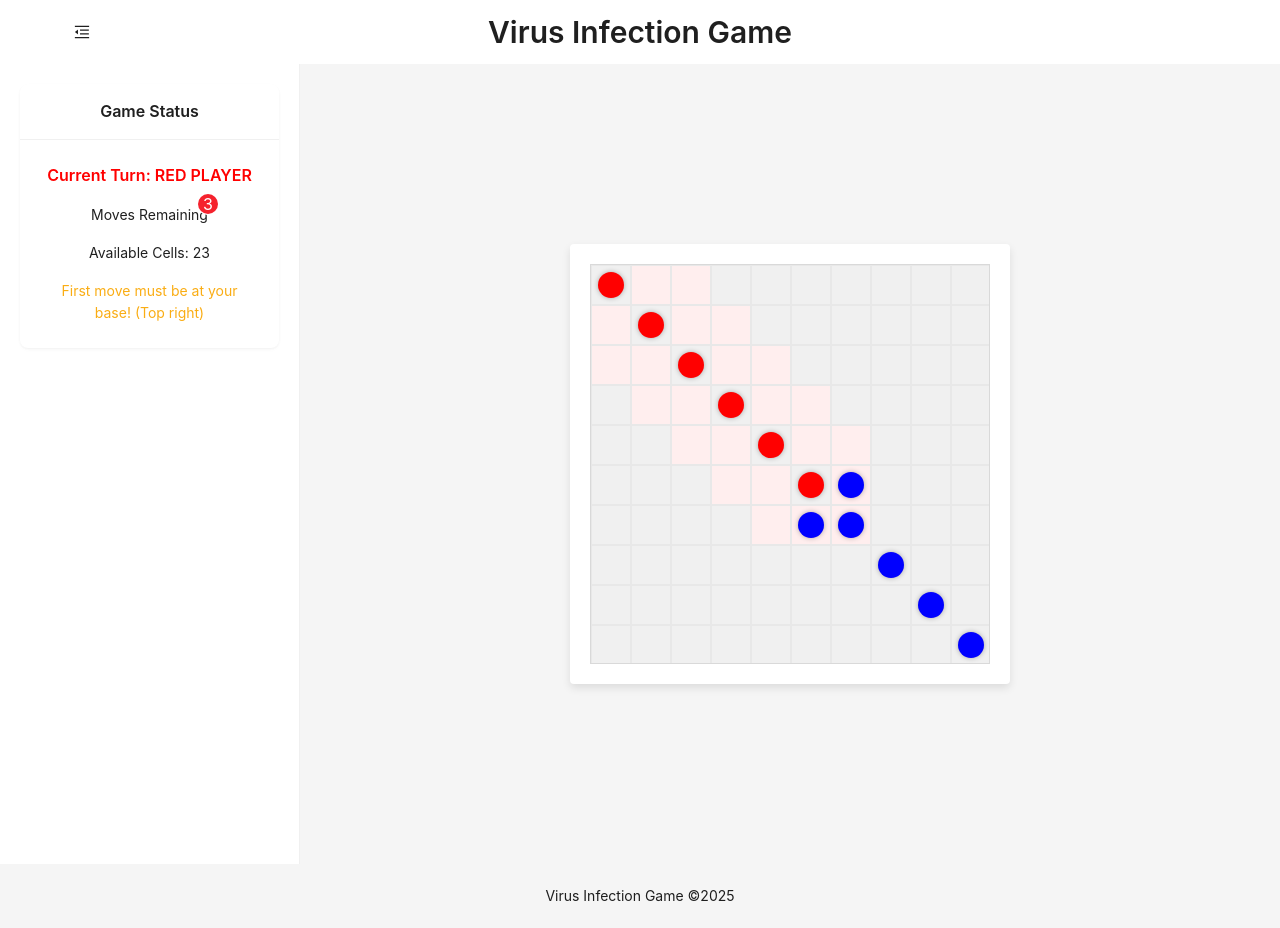
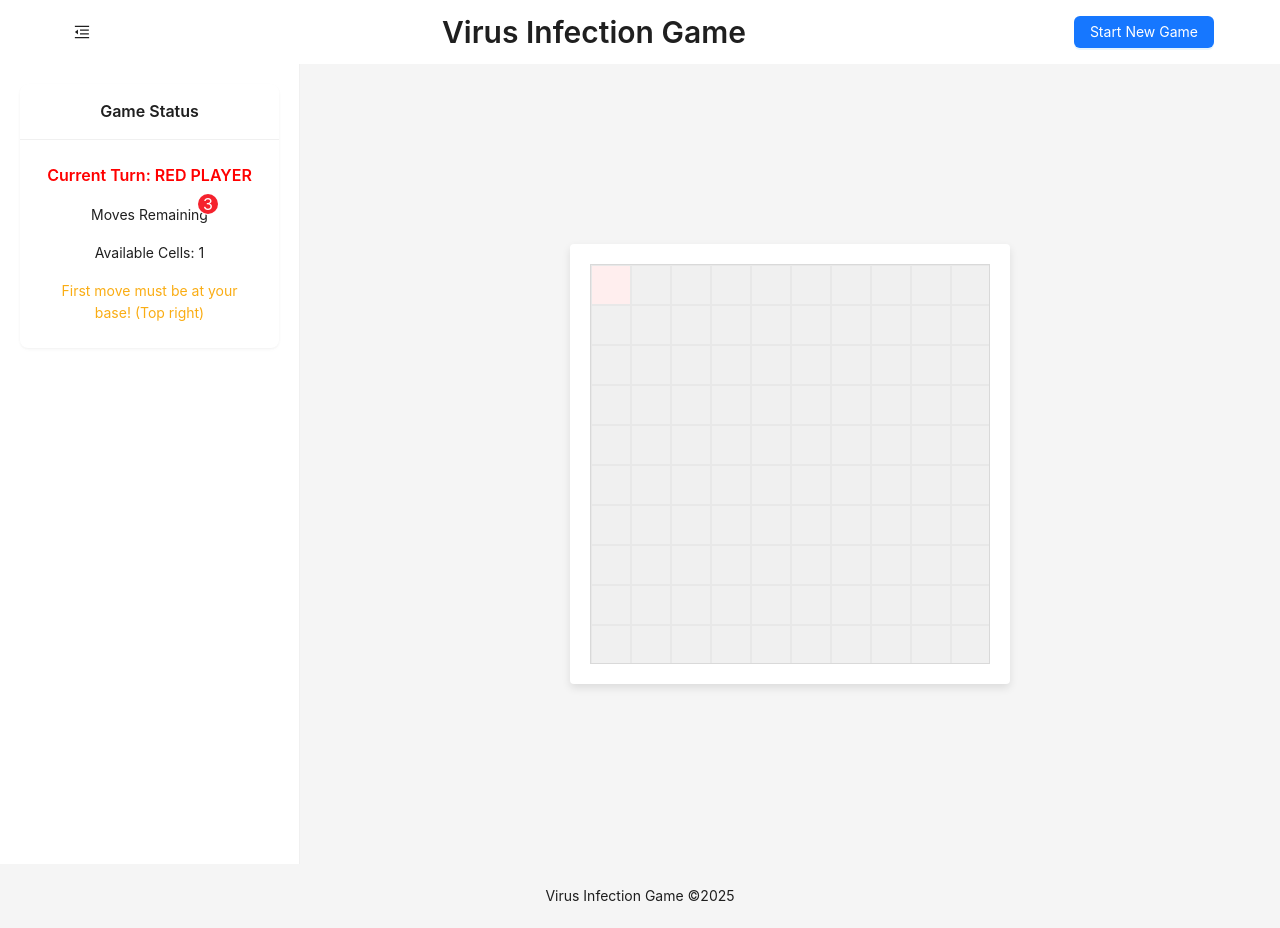
Before and after one commit to nik-lubavin/Infection_game, a React (Create React App) app: page / in a window 1280 px wide. Built offline with nearby package versions, Linux system fonts and the light colour scheme.

Commit message:
start new game button added

```diff
--- a/src/hooks/useVirusGame.ts
+++ b/src/hooks/useVirusGame.ts
@@ -2,7 +2,7 @@ import { useEffect } from "react";
 import { ICell } from "../classes/Cell";
 import { useAppDispatch, useAppSelector } from "../store/hooks";
 import {
-  initializeGame,
+  initializeNewGame,
   addVirusCell,
   addCellToColony,
   switchPlayer,
@@ -15,11 +15,11 @@ import { getCellType } from "../state/helpers/cellsGetters";
 export function useVirusGame() {
   const dispatch = useAppDispatch();
   const gameState = useAppSelector((state) => state.game);
-  const { board, currentPlayer, movesLeft } = gameState;
+  const { board, gamePhase, movesLeft } = gameState;
 
   // Initialize game on mount
   useEffect(() => {
-    dispatch(initializeGame());
+    dispatch(initializeNewGame());
   }, [dispatch]);
 
   const handleCellClick = (cell: ICell) => {
@@ -46,7 +46,7 @@ export function useVirusGame() {
 
   return {
     board,
-    currentPlayer,
+    gamePhase,
     movesLeft,
     onCellClick: handleCellClick,
   };
--- a/src/interfaces/Board.ts
+++ b/src/interfaces/Board.ts
@@ -1,5 +1,6 @@
 import { Board } from "../classes/Board";
 import { ICell } from "../classes/Cell";
+import { GamePhase } from "../state/gameState";
 
 export enum PlayerType {
   RED = "red",
@@ -7,7 +8,7 @@ export enum PlayerType {
 }
 
 export interface GameState {
-  currentPlayer: PlayerType;
+  gamePhase: GamePhase;
   movesLeft: number;
   board: Board;
   availableCells: ICell[];
--- a/src/pages/HomePage.tsx
+++ b/src/pages/HomePage.tsx
@@ -6,16 +6,25 @@ import Sidebar from "../components/Sidebar";
 import { GRID_SIZE, CELL_SIZE } from "../constants/board";
 import { useVirusGame } from "../hooks/useVirusGame";
 import { useGameContext } from "../contexts/GameContext";
-import { useAppSelector } from "../store/hooks";
+import { useAppSelector, useAppDispatch } from "../store/hooks";
+import { PlayerType } from "../interfaces/Board";
+import { initializeNewGame, clearLoser } from "../store/gameSlice";
 
 const { Header, Content, Footer } = Layout;
 const { Title } = Typography;
 
 const HomePage: React.FC = () => {
   const { sidebarCollapsed, setSidebarCollapsed } = useGameContext();
+  const dispatch = useAppDispatch();
 
-  const { board, currentPlayer, movesLeft, onCellClick } = useVirusGame();
+  const { board, gamePhase, movesLeft, onCellClick } = useVirusGame();
   const { availableCellCodes, loser } = useAppSelector((state) => state.game);
+
+  // Convert GamePhase to PlayerType for components
+  const currentPlayerType: PlayerType =
+    gamePhase === PlayerType.RED || gamePhase === PlayerType.BLUE
+      ? gamePhase
+      : PlayerType.RED; // Default to RED if game not started or over
 
   // Calculate exact dimensions based on cell size and grid size
   const gridWidth = CELL_SIZE * GRID_SIZE;
@@ -51,11 +60,17 @@ const HomePage: React.FC = () => {
         <Title level={2} style={{ margin: 0 }}>
           Virus Infection Game
         </Title>
-        <div style={{ width: 64 }}></div>
+        <Button
+          type="primary"
+          onClick={() => dispatch(initializeNewGame())}
+          style={{ marginRight: 16 }}
+        >
+          Start New Game
+        </Button>
       </Header>
       <Layout style={{ display: "flex", flexDirection: "row", flexGrow: 1 }}>
         <Sidebar
-          currentPlayer={currentPlayer}
+          currentPlayer={currentPlayerType}
           movesLeft={movesLeft}
           availableCellCodes={availableCellCodes}
           collapsed={sidebarCollapsed}
@@ -86,7 +101,7 @@ const HomePage: React.FC = () => {
           >
             <BoardComponent
               size={GRID_SIZE}
-              currentTurn={currentPlayer}
+              currentTurn={currentPlayerType}
               onCellClick={onCellClick}
               board={board}
             />
@@ -100,8 +115,9 @@ const HomePage: React.FC = () => {
         open={loser !== null}
         title="Game Over"
         footer={null}
-        closable={false}
-        maskClosable={false}
+        closable={true}
+        maskClosable={true}
+        onCancel={() => dispatch(clearLoser())}
       >
         <Typography.Text style={{ fontSize: "18px" }}>
           Player {loser?.toUpperCase()} lost
--- a/src/state/actions/actionAddCellToColony.ts
+++ b/src/state/actions/actionAddCellToColony.ts
@@ -18,11 +18,11 @@ export function actionAddCellToColony(
     state
   );
   const adjacentEnemyColonies =
-    state.currentPlayer === PlayerType.RED
+    state.gamePhase === PlayerType.RED
       ? adjacentBlueColonies
       : adjacentRedColonies;
   const adjacentFriendlyColonies =
-    state.currentPlayer === PlayerType.RED
+    state.gamePhase === PlayerType.RED
       ? adjacentRedColonies
       : adjacentBlueColonies;
 
@@ -30,17 +30,17 @@ export function actionAddCellToColony(
   let newState: GameState = {
     ...state,
     blueVirusCellCodes:
-      state.currentPlayer === PlayerType.RED
+      state.gamePhase === PlayerType.RED
         ? state.blueVirusCellCodes.filter((code: string) => code !== cellCode)
         : state.blueVirusCellCodes,
     redVirusCellCodes:
-      state.currentPlayer === PlayerType.BLUE
+      state.gamePhase === PlayerType.BLUE
         ? state.redVirusCellCodes.filter((code: string) => code !== cellCode)
         : state.redVirusCellCodes,
   };
 
   const enemyVirusCellCodes =
-    state.currentPlayer === PlayerType.RED
+    state.gamePhase === PlayerType.RED
       ? newState.blueVirusCellCodes
       : newState.redVirusCellCodes;
 
@@ -66,17 +66,17 @@ export function actionAddCellToColony(
     const newColonySet = new ColonySet(
       new Set([cellCode]),
       true,
-      state.currentPlayer
+      state.gamePhase as PlayerType
     );
 
     newState = {
       ...newState,
       redColonySets:
-        state.currentPlayer === PlayerType.RED
+        state.gamePhase === PlayerType.RED
           ? [...newState.redColonySets, newColonySet]
           : newState.redColonySets,
       blueColonySets:
-        state.currentPlayer === PlayerType.BLUE
+        state.gamePhase === PlayerType.BLUE
           ? [...newState.blueColonySets, newColonySet]
           : newState.blueColonySets,
     };
--- a/src/state/actions/actionAddVirusCell.ts
+++ b/src/state/actions/actionAddVirusCell.ts
@@ -13,11 +13,11 @@ export function actionAddVirusCell(
   let newState: GameState = {
     ...state,
     redVirusCellCodes:
-      state.currentPlayer === PlayerType.RED
+      state.gamePhase === PlayerType.RED
         ? [...state.redVirusCellCodes, cellCode]
         : state.redVirusCellCodes,
     blueVirusCellCodes:
-      state.currentPlayer === PlayerType.BLUE
+      state.gamePhase === PlayerType.BLUE
         ? [...state.blueVirusCellCodes, cellCode]
         : state.blueVirusCellCodes,
   };
@@ -28,7 +28,7 @@ export function actionAddVirusCell(
     state
   );
   const adjacentFriendlyColonies =
-    state.currentPlayer === PlayerType.RED
+    state.gamePhase === PlayerType.RED
       ? adjacentRedColonies
       : adjacentBlueColonies;
   const inactive = adjacentFriendlyColonies.filter((colon) => !colon.activated);
--- a/src/state/helpers/cellsGetters.ts
+++ b/src/state/helpers/cellsGetters.ts
@@ -1,4 +1,5 @@
 import { ColonySet } from "../../classes/ColonySet";
+import { GRID_SIZE } from "../../constants/board";
 import { CellType } from "../../enums/CellType";
 import { PlayerType } from "../../interfaces/Board";
 import { GameState } from "../gameState";
@@ -6,22 +7,32 @@ import { getAdjacentCellCodes } from "./getAdjacentCellCodes";
 
 export function calculateAvailableCellCodes(state: GameState): string[] {
   const virusContainer =
-    state.currentPlayer === PlayerType.RED
+    state.gamePhase === PlayerType.RED
       ? state.redVirusCellCodes
       : state.blueVirusCellCodes;
 
   const colonyContainer =
-    state.currentPlayer === PlayerType.RED
+    state.gamePhase === PlayerType.RED
       ? state.redColonySets
       : state.blueColonySets;
   const enemyVirusType =
-    state.currentPlayer === PlayerType.RED
+    state.gamePhase === PlayerType.RED
       ? CellType.BLUE_VIRUS
       : CellType.RED_VIRUS;
 
   const result: Set<string> = new Set();
 
   // Check virus cells
+  if (!virusContainer.length) {
+    if (state.gamePhase === PlayerType.RED) {
+      result.add("0-0");
+    } else {
+      result.add(`${GRID_SIZE - 1}-${GRID_SIZE - 1}`);
+    }
+
+    return Array.from(result);
+  }
+
   virusContainer.forEach((virusCellCode: string) => {
     const adjacentVirusCellCodes = getAdjacentCellCodes(virusCellCode);
     adjacentVirusCellCodes.forEach((cellCode: string) => {
--- /dev/null
+++ b/src/state/helpers/testInitialViruses.ts
@@ -0,0 +1,4 @@
+export const testInitialViruses = {
+  red: ["0-0", "1-1", "2-2", "3-3", "4-4", "5-5"],
+  blue: ["9-9", "8-8", "7-7", "6-6", "5-6", "6-5"],
+};
--- a/src/store/gameSlice.ts
+++ b/src/store/gameSlice.ts
@@ -6,13 +6,10 @@ import { actionAddVirusCell } from "../state/actions/actionAddVirusCell";
 import { actionAddCellToColony } from "../state/actions/actionAddCellToColony";
 import { GameState } from "../state/gameState";
 import { calculateAvailableCellCodes } from "../state/helpers/cellsGetters";
-
-// Initial virus positions
-const initialRedViruses = ["0-0", "1-1", "2-2", "3-3", "4-4", "5-5"];
-const initialBlueViruses = ["9-9", "8-8", "7-7", "6-6", "5-6", "6-5"];
+import { testInitialViruses } from "../state/helpers/testInitialViruses";
 
 const initialState: GameState = {
-  currentPlayer: PlayerType.RED,
+  gamePhase: "not_started",
   movesLeft: 3,
   board: new Board(GRID_SIZE, GRID_SIZE),
   redVirusCellCodes: [],
@@ -27,10 +24,18 @@ const gameSlice = createSlice({
   name: "game",
   initialState,
   reducers: {
-    initializeGame: (state) => {
+    initializeNewGame: (state) => {
       state.board = new Board(GRID_SIZE, GRID_SIZE);
-      state.redVirusCellCodes = [...initialRedViruses];
-      state.blueVirusCellCodes = [...initialBlueViruses];
+      state.redVirusCellCodes = [];
+      state.blueVirusCellCodes = [];
+      state.gamePhase = PlayerType.RED;
+      state.availableCellCodes = calculateAvailableCellCodes(state);
+      state.loser = null;
+    },
+    initializeTestGame: (state) => {
+      state.board = new Board(GRID_SIZE, GRID_SIZE);
+      state.redVirusCellCodes = [...testInitialViruses.red];
+      state.blueVirusCellCodes = [...testInitialViruses.blue];
       state.availableCellCodes = calculateAvailableCellCodes(state);
       state.loser = null;
     },
@@ -47,13 +52,11 @@ const gameSlice = createSlice({
       return newState;
     },
     switchPlayer: (state) => {
-      state.currentPlayer =
-        state.currentPlayer === PlayerType.RED
-          ? PlayerType.BLUE
-          : PlayerType.RED;
+      state.gamePhase =
+        state.gamePhase === PlayerType.RED ? PlayerType.BLUE : PlayerType.RED;
       state.availableCellCodes = calculateAvailableCellCodes(state);
       if (!state.availableCellCodes.length) {
-        state.loser = state.currentPlayer;
+        state.loser = state.gamePhase;
       }
     },
     decrementMoves: (state) => {
@@ -62,16 +65,20 @@ const gameSlice = createSlice({
     resetMoves: (state) => {
       state.movesLeft = 3;
     },
+    clearLoser: (state) => {
+      state.loser = null;
+    },
   },
 });
 
 export const {
-  initializeGame,
+  initializeNewGame,
   addVirusCell,
   addCellToColony,
   switchPlayer,
   decrementMoves,
   resetMoves,
+  clearLoser,
 } = gameSlice.actions;
 
 export default gameSlice.reducer;
```
Also changed, not shown: src/state/gameState.ts (+8 -2 lines).
